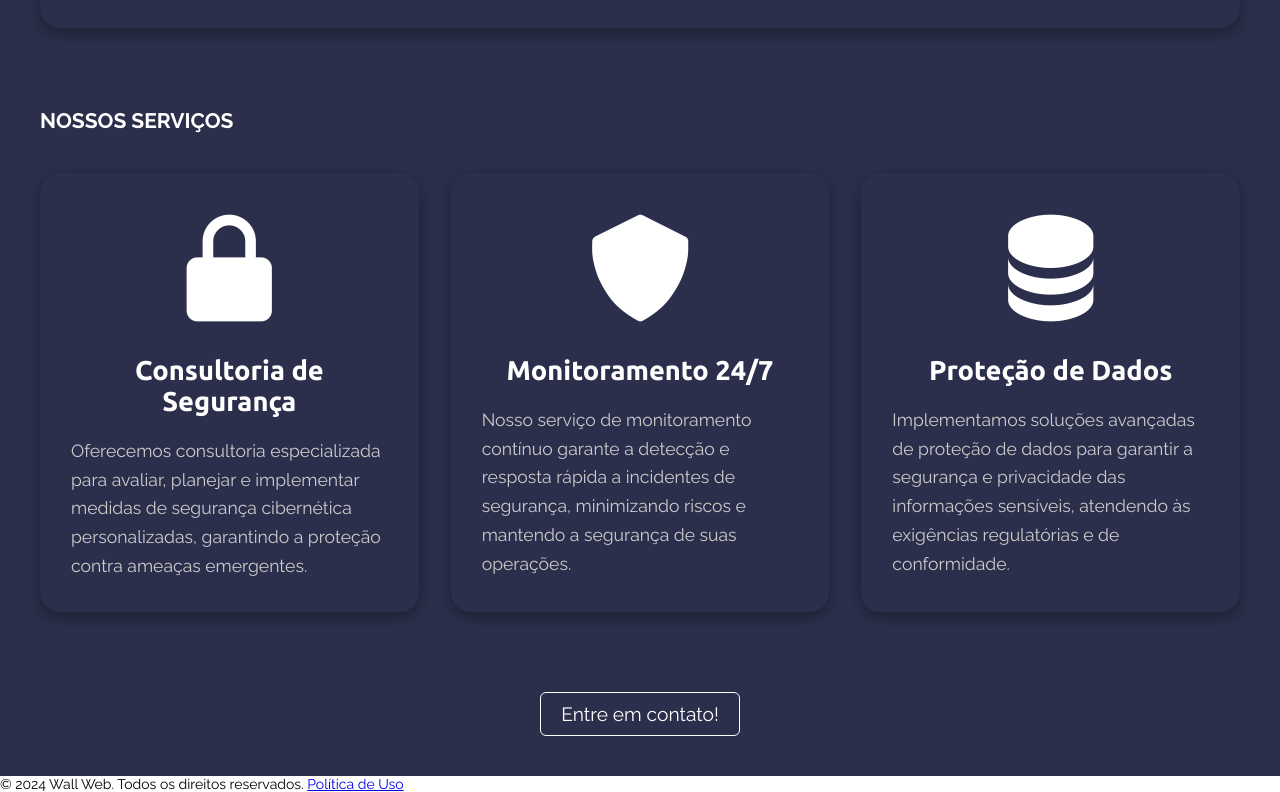
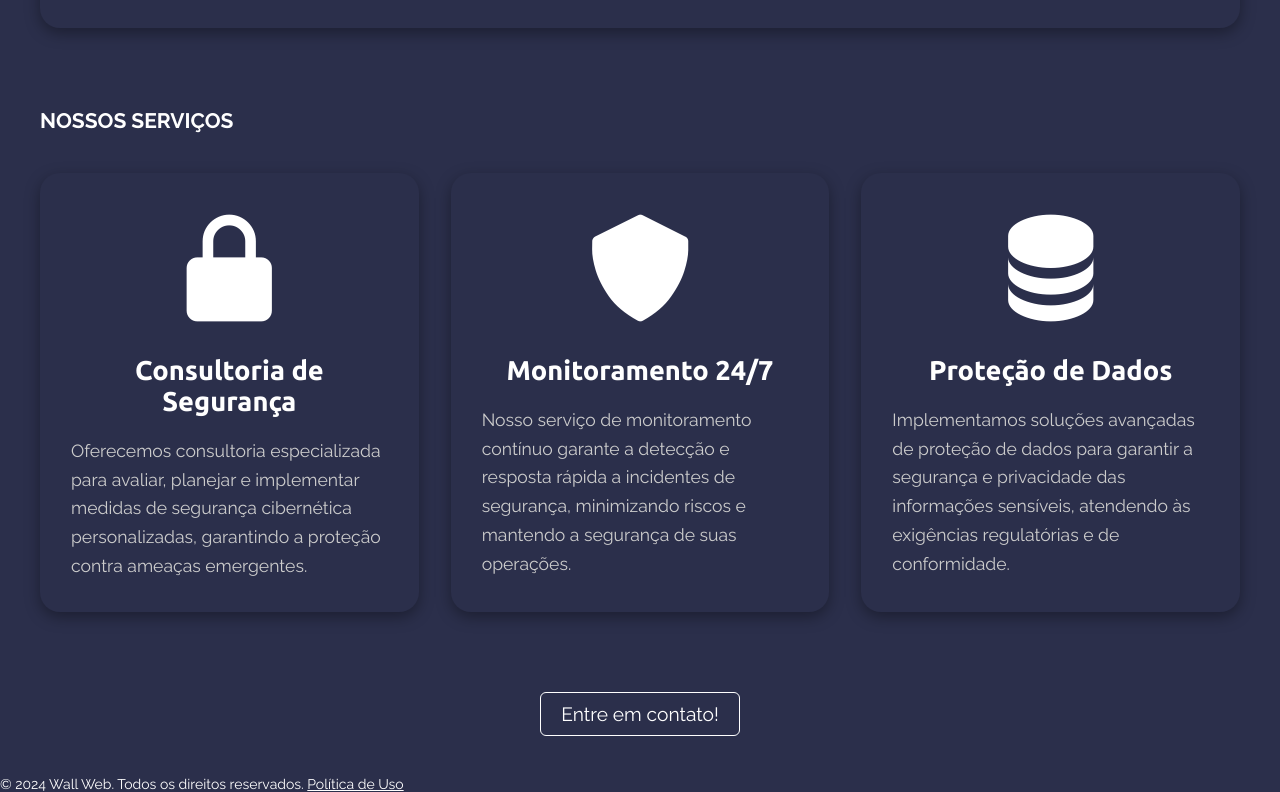
Before and after one commit to GuilhermeFavaroJolimont/wallweb, a plain HTML site: page index.html in a window 1280 px wide. Shown: the part 1076-1868 px from the top of the page. Drawn offline with nearby package versions, Linux system fonts and the light colour scheme.

Commit message:
Update style.css

```diff
--- a/style.css
+++ b/style.css
@@ -350,3 +350,15 @@ header .info-text .scroll::before {
     background-color: #fff;
     color: #2b2f4b;
 }
+
+footer{
+  background-color: #2b2f4b;
+}
+
+footer p{
+  color: #fff;
+}
+
+footer a{
+  color: #fff;
+}
```
